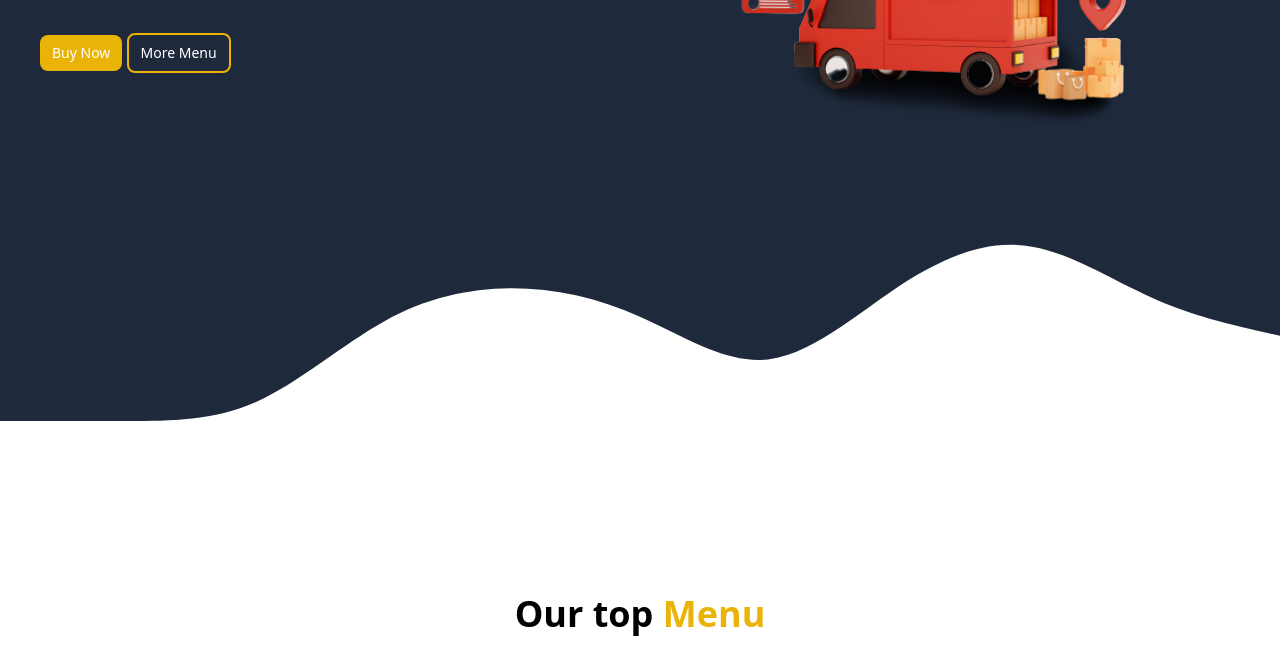
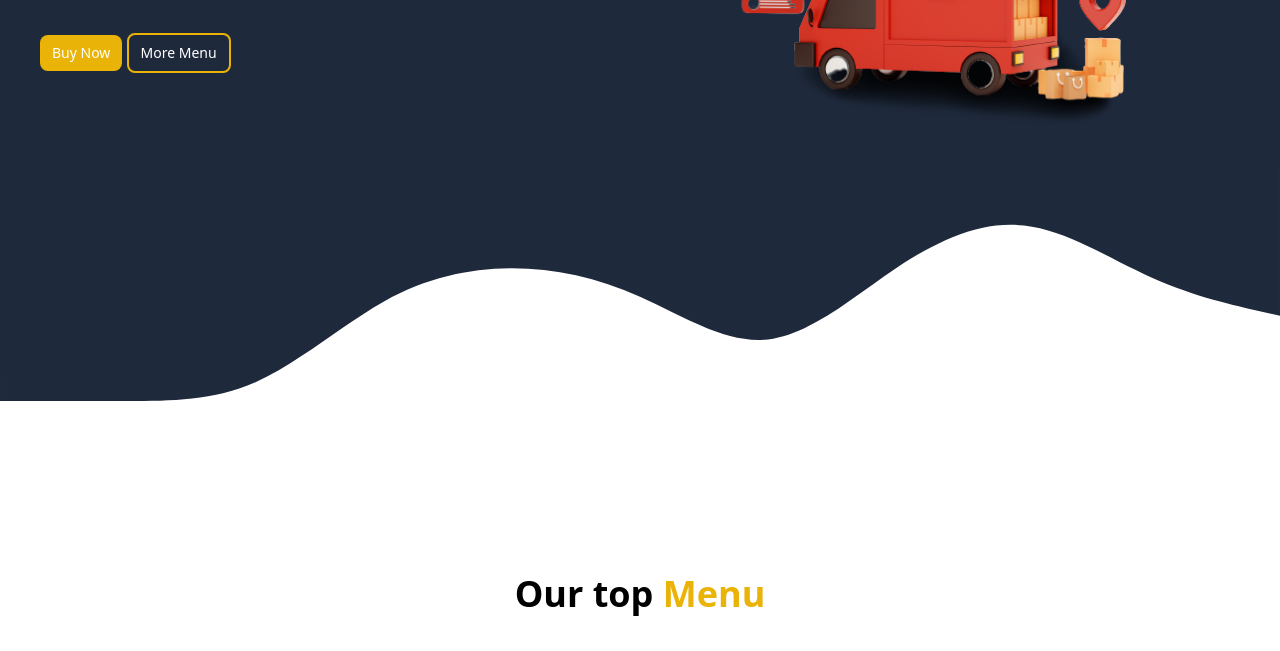
Before and after one commit to Aldifrasetiya/portfolio-food, a website: page index.html in a window 1280 px wide. Shown: the part 436-1087 px from the top of the page. Drawn offline with nearby package versions, Linux system fonts and the light colour scheme.

Commit message:
finishing2

```diff
--- a/index.html
+++ b/index.html
@@ -1,5 +1,5 @@
 <!DOCTYPE html>
-<html lang="en">
+<html lang="en" class="scroll-smooth">
 
 <head>
   <meta charset="UTF-8">
@@ -91,7 +91,7 @@
         </div>
       </div>
     </section>
-    <div class="overflow-hidden">
+    <div class="overflow-hidden -mt-5">
       <svg xmlns="http://www.w3.org/2000/svg" viewBox="0 0 1440 320" class="">
         <path fill="#1e293b" fill-opacity="1"
           d="M0,288L24,288C48,288,96,288,144,288C192,288,240,288,288,266.7C336,245,384,203,432,176C480,149,528,139,576,138.7C624,139,672,149,720,170.7C768,192,816,224,864,218.7C912,213,960,171,1008,138.7C1056,107,1104,85,1152,90.7C1200,96,1248,128,1296,149.3C1344,171,1392,181,1416,186.7L1440,192L1440,0L1416,0C1392,0,1344,0,1296,0C1248,0,1200,0,1152,0C1104,0,1056,0,1008,0C960,0,912,0,864,0C816,0,768,0,720,0C672,0,624,0,576,0C528,0,480,0,432,0C384,0,336,0,288,0C240,0,192,0,144,0C96,0,48,0,24,0L0,0Z">
```
Also changed, not shown: dist/output.css.
